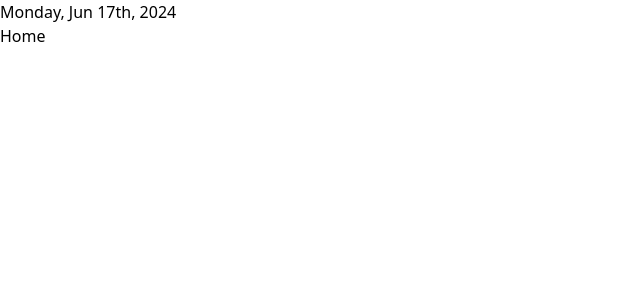
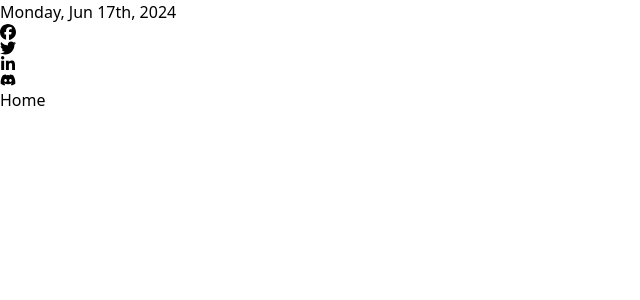
Before and after one commit to Emranhossainshuvo/react-news-portal, a React (Vite) app: page / in a window 1280 px wide. Shown: the top 300 px of the page, without its empty margins (0-640 px from the left). Built offline with nearby package versions, Linux system fonts and the light colour scheme.

Commit message:
simple title bar added

```diff
--- a/package.json
+++ b/package.json
@@ -15,6 +15,7 @@
     "moment": "^2.30.1",
     "react": "^18.2.0",
     "react-dom": "^18.2.0",
+    "react-icons": "^5.2.1",
     "react-router-dom": "^6.23.1",
     "sort-by": "^1.2.0"
   },
--- a/src/components/Shared/Navbar/Navbar.jsx
+++ b/src/components/Shared/Navbar/Navbar.jsx
@@ -1,4 +1,5 @@
 import moment from 'moment';
+import { FaFacebook, FaTwitter, FaLinkedinIn, FaDiscord } from "react-icons/fa6";
 
 
 const Navbar = () => {
@@ -7,14 +8,19 @@ const Navbar = () => {
             {/* section that will hold everything in this page */}
             <section>
                 {/* section for date time and social links */}
-                    <section className="bg-[#31473A] w-full h-7">
+                <section className="bg-[#31473A] flex justify-between items-center w-full h-7">
                     {/* date and time */}
                     <p className='text-white'>
                         {moment().format("dddd, MMM Do, YYYY")}
                     </p>
                     {/* social links */}
                     <p>
-
+                        <ul className='flex gap-5 text-white'>
+                            <li><FaFacebook /></li>
+                            <li><FaTwitter /></li>
+                            <li><FaLinkedinIn /></li>
+                            <li><FaDiscord  /></li>
+                        </ul>
                     </p>
                 </section>
             </section>
```
Also changed, not shown: 1 other file (tests, documents, lock files or other folders). Lines whose indentation alone changed are shown as unchanged.
